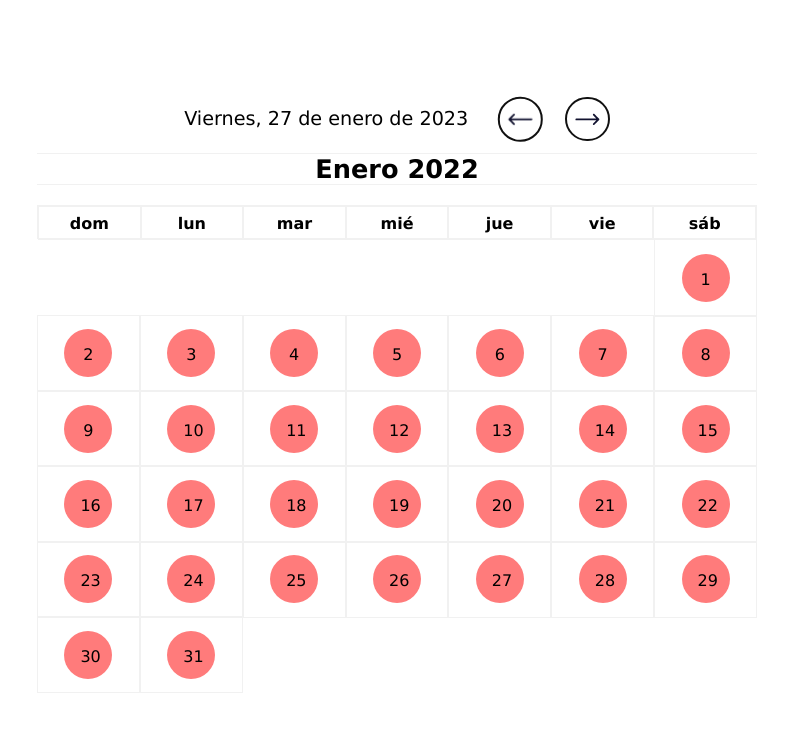
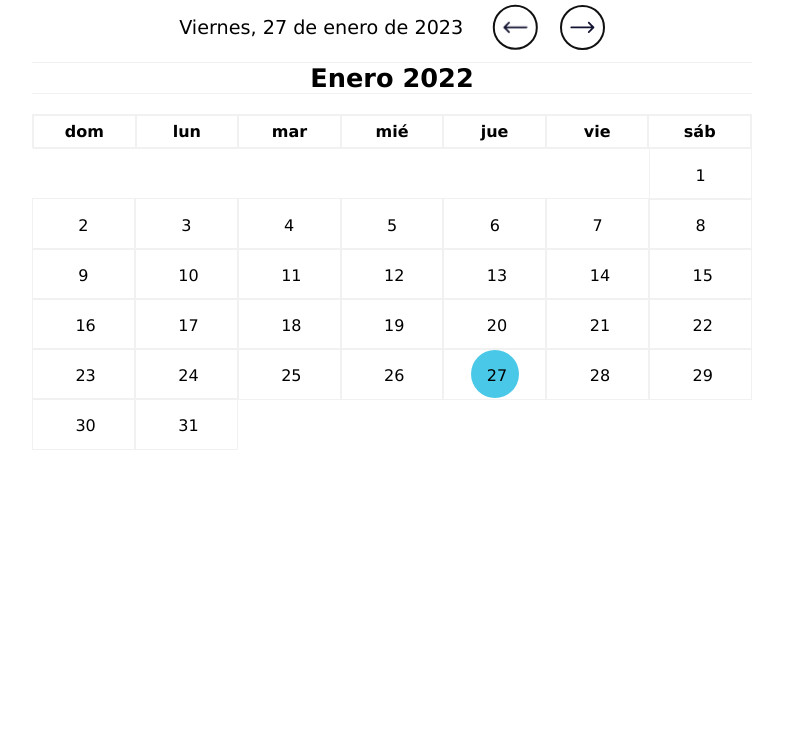
Before and after one commit to sayroback/handling-dates, a React (Vite) app: page / in a window 1280 px wide. Shown: the top 732 px of the page, without its empty margins (248-1036 px from the left). Built offline with nearby package versions, Linux system fonts and the light colour scheme.

Commit message:
Marcar en el calendario el dia actual

```diff
--- a/src/components/Calendar/components/DaysMonth.jsx
+++ b/src/components/Calendar/components/DaysMonth.jsx
@@ -1,6 +1,14 @@
 import React from "react";
 
-export const DaysMonth = ({ daysNumber, ClassName, startsOn }) => {
+export const DaysMonth = ({
+  daysNumber,
+  ClassName,
+  startsOn,
+  monthName,
+  today,
+  monthToday,
+  year,
+}) => {
   const days = [...Array(daysNumber).keys()];
 
   return (
@@ -14,7 +22,15 @@ export const DaysMonth = ({ daysNumber, ClassName, startsOn }) => {
                 style={i === 0 ? { gridColumn: `${startsOn + 1}` } : null}
                 className={i === 0 ? "first-day" : null}
               >
-                <span>{day + 1}</span>
+                <span
+                  className={
+                    (monthName === monthToday) & (today === i + 1)
+                      ? "today"
+                      : null
+                  }
+                >
+                  {day + 1}
+                </span>
               </li>
             ))
           : null}
--- /dev/null
+++ b/src/components/Calendar/hooks/useCalendarEvent.jsx
@@ -0,0 +1,15 @@
+import React from "react";
+
+export const useCalendarEvent = (locale = "es") => {
+  const today = new Date();
+  const yearToday = today.getUTCFullYear();
+  let monthToday = today.getUTCMonth(locale);
+  const intl = new Intl.DateTimeFormat(locale, { month: "long" });
+  let monthTodayName = intl.format(new Date(yearToday, monthToday));
+  const monthTodayNameString =
+    monthTodayName.charAt(0).toUpperCase() + monthTodayName.slice(1);
+
+  let numDay = today.getDate();
+
+  return { monthTodayNameString, numDay };
+};
--- a/src/components/Calendar/index.jsx
+++ b/src/components/Calendar/index.jsx
@@ -6,6 +6,7 @@ import { Month } from "./components/Month";
 import { useCalendarData } from "./hooks/useCalendarData";
 import styled from "styled-components";
 import { Buttons } from "./components/Buttons";
+import { useCalendarEvent } from "./hooks/useCalendarEvent";
 
 const Carrousel = styled.div`
   transform: translateX(${(prop) => prop.translate}%);
@@ -14,10 +15,12 @@ const Carrousel = styled.div`
 // Las dimensiones máximas del componente son 720x600 px
 export const CalendarDesktop = ({ locale = "es", Year }) => {
   const [carrouselScroll, setCarrouselScroll] = useState(0);
-  const { calendar, weekDaysNames, fullDate, year } = useCalendarData(
+  const { calendar, weekDaysNames, fullDate, year, today } = useCalendarData(
     locale,
     Year
   );
+  const { monthTodayNameString, numDay } = useCalendarEvent(locale);
+
   return (
     <div className="date-picker">
       <div className="date-picker--header">
@@ -44,6 +47,10 @@ export const CalendarDesktop = ({ locale = "es", Year }) => {
                       ClassName="calendar__month__days--number"
                       daysNumber={cal.daysOfMonth}
                       startsOn={cal.startsOn}
+                      monthName={cal.monthName}
+                      today={numDay}
+                      monthToday={monthTodayNameString}
+                      year={year}
                     />
                   </div>
                 </div>
--- a/src/components/Calendar/style.css
+++ b/src/components/Calendar/style.css
@@ -1,6 +1,4 @@
 .App {
-  width: 100vw;
-  height: 100vh;
   display: flex;
   justify-content: center;
   align-items: center;
@@ -12,6 +10,7 @@
   --background-datePicker: #ffffff;
   --hover-datePicker: #f1f1f1;
   --alert-datePicker: #ff7b7b;
+  --today-dataPicker: #4ac8e7;
 }
 body {
   margin: 5px;
@@ -144,9 +143,11 @@ body {
 .calendar__month__days--number li span {
   font-size: 1rem;
   text-align: center;
-  background-color: var(--alert-datePicker);
   width: 1rem;
   height: 1rem;
   padding: 1rem;
   border-radius: 50%;
 }
+.calendar__month__days--number li span.today {
+  background-color: var(--today-dataPicker);
+}
```
Also changed, not shown: src/components/Calendar/hooks/useOnClickDay.jsx (added, +9 -0 lines).
